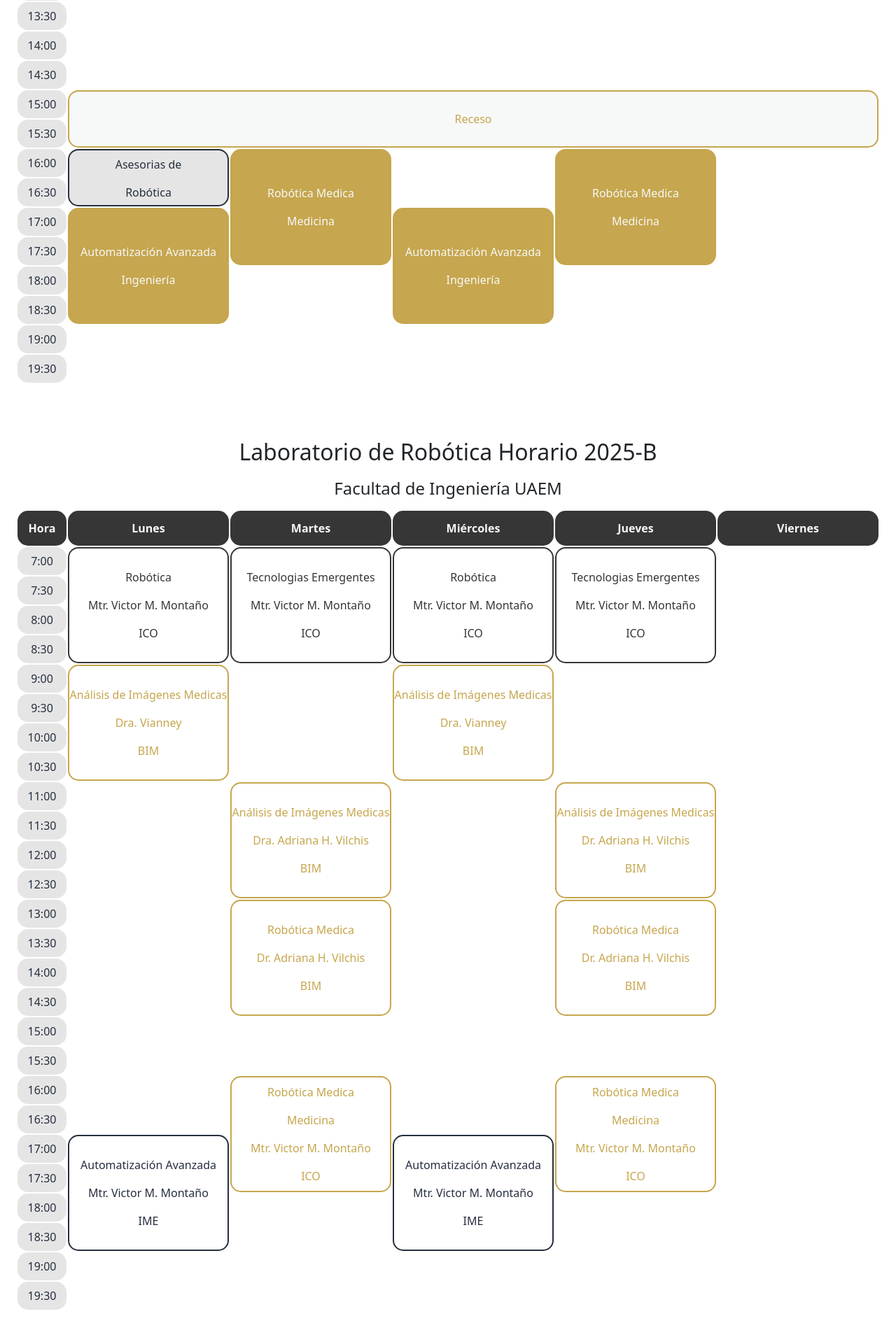
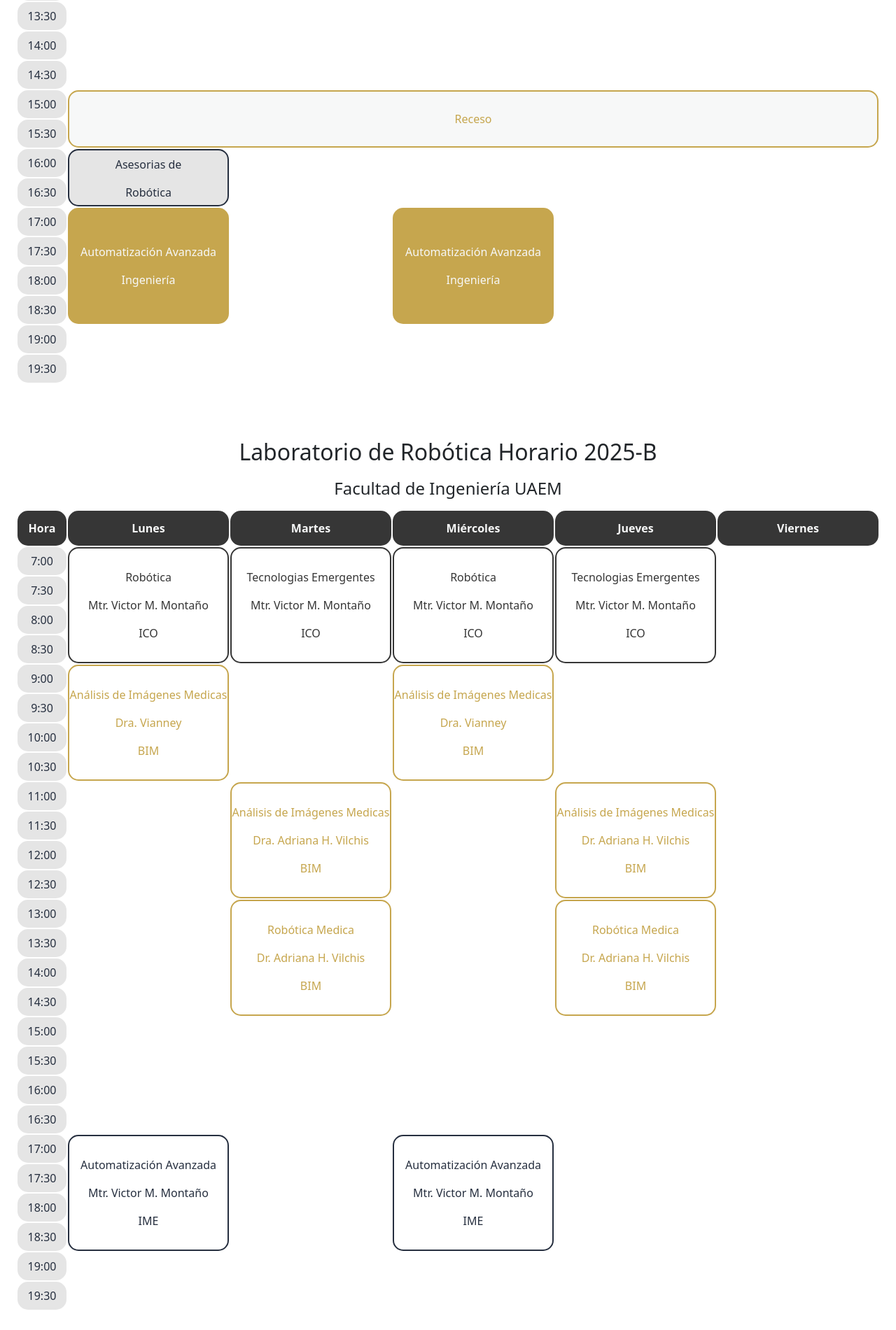
Before and after one commit to vmms/Victor_UAEM, a website: page index.html in a window 1280 px wide. Shown: the part 2492-4393 px from the top of the page at 70% size. Drawn offline with nearby package versions, Linux system fonts and the light colour scheme.

Commit message:
Actualizacion de horarios 2026a

```diff
--- a/index.html
+++ b/index.html
@@ -144,7 +144,6 @@
 
                 <div class="clase" style="grid-column:3; grid-row:2 / span 4;">Tecnologias Emergentes <br> Laboratorio de Robótica</div>
                 <div class="reunion" style="grid-column:3; grid-row:6 / span 6;">Robótica FLL<br> Sec. 4</div>
-                <div class="clase" style="grid-column:3; grid-row:20 / span 4;">Robótica Medica <br> Medicina</div>
 
                 <div class="clase" style="grid-column:4; grid-row:2 / span 4;">Robótica<br> Laboratorio de Robótica</div>
                 <div class="proyectos" style="grid-column:4; grid-row:6 / span 2;">3D Slicer Desarrolladores</div>
@@ -154,7 +153,6 @@
                 <div class="clase" style="grid-column:5; grid-row:2 / span 4;">Tecnologias Emergentes <br> Laboratorio de Robótica</div>
                 <div class="proyectos" style="grid-column:5; grid-row:4 / span 2;">3D Slicer</div>
                 <div class="reunion" style="grid-column:5; grid-row:6 / span 6;">Robótica FLL<br> Sec. 4</div>
-                <div class="clase" style="grid-column:5; grid-row:20 / span 4;">Robótica Medica <br> Medicina</div>
 
                 <div class="receso" style="grid-column: 2 / 7; grid-row:18 / span 2;">Receso</div>
 
@@ -209,7 +207,6 @@
                 <div class="ICO" style="grid-column:3; grid-row:2 / span 4;">Tecnologias Emergentes <br> Mtr. Victor M. Montaño <br> ICO</div>
                 <div class="BIM" style="grid-column:3; grid-row:10 / span 4;">Análisis de Imágenes Medicas <br> Dra. Adriana H. Vilchis <br> BIM</div>
                 <div class="BIM" style="grid-column:3; grid-row:14 / span 4;">Robótica Medica <br> Dr. Adriana H. Vilchis <br> BIM</div>
-                <div class="BIM" style="grid-column:3; grid-row:20 / span 4;">Robótica Medica <br> Medicina <br> Mtr. Victor M. Montaño <br> ICO</div>
 
                 <div class="ICO" style="grid-column:4; grid-row:2 / span 4;">Robótica <br> Mtr. Victor M. Montaño <br> ICO</div>
                 <div class="BIM" style="grid-column:4; grid-row:6 / span 4;">Análisis de Imágenes Medicas <br> Dra. Vianney <br> BIM</div>
@@ -218,7 +215,6 @@
                 <div class="ICO" style="grid-column:5; grid-row:2 / span 4;">Tecnologias Emergentes <br> Mtr. Victor M. Montaño <br> ICO</div>
                 <div class="BIM" style="grid-column:5; grid-row:10 / span 4;">Análisis de Imágenes Medicas <br> Dr. Adriana H. Vilchis <br> BIM</div>
                 <div class="BIM" style="grid-column:5; grid-row:14 / span 4;">Robótica Medica <br> Dr. Adriana H. Vilchis <br> BIM</div>
-                <div class="BIM" style="grid-column:5; grid-row:20 / span 4;">Robótica Medica <br> Medicina <br> Mtr. Victor M. Montaño <br> ICO</div>
 
             </div>
         </section>
```
Also changed, not shown: 2 other files.
